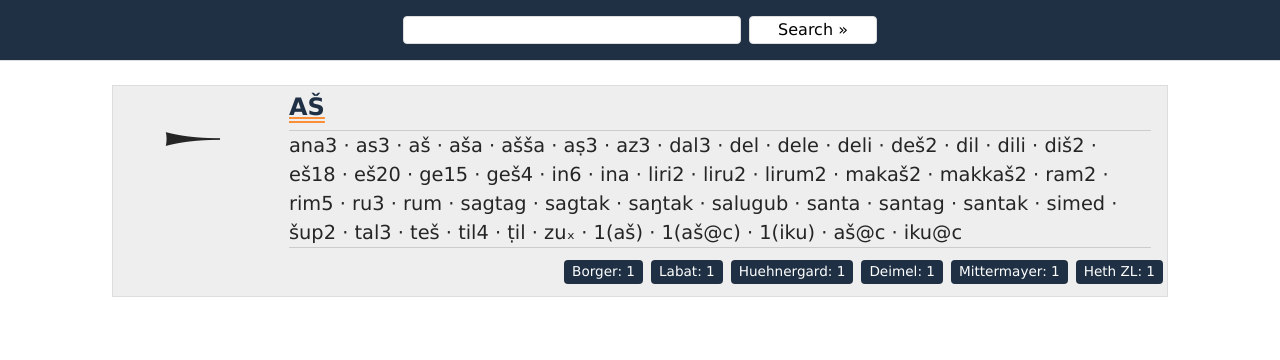
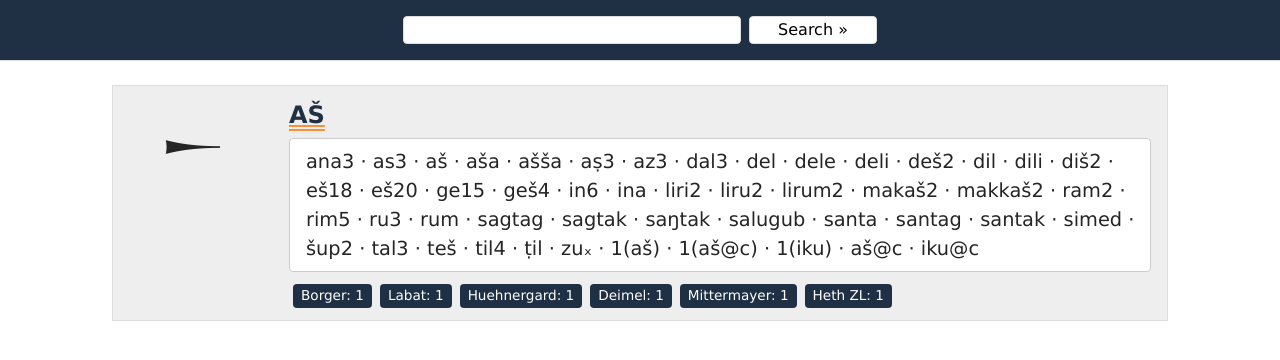
Before and after one commit to jackweinbender/zeichenliste, a Flask app: page /signs/1 in a window 1280 px wide. Shown: the top 360 px of the page. Run offline with Flask 2, Linux system fonts and the light colour scheme; some web fonts are replaced.

Commit message:
Cleaner full-screen

```diff
--- a/static/style.css
+++ b/static/style.css
@@ -84,7 +84,6 @@ a:hover{
     background: #eee;
     border:solid 1px #ddd;
     margin: 0.5rem 0;
-    display:grid;
 }
 
 .results-card-sign {
@@ -95,7 +94,9 @@ a:hover{
     line-height: 1.5;
     font-size: 1.21rem;
     margin-bottom: 0.5rem;
-    margin-right:1rem;
+    text-align: left;
+    padding:0.5rem 0.5rem 0.5rem 1rem;
+    background-color: white;
     border-bottom: solid 1px #ccc;
     border-top: solid 1px #ccc;
 }
@@ -128,6 +129,7 @@ a:hover{
         font-size: 4rem;
     }
     .results-card {
+        padding-top:1rem;
         text-align: left;
         display: grid;
         grid-template-columns: auto 1fr;
@@ -146,11 +148,14 @@ a:hover{
         grid-area: header;
     }
     .results-card-values {
+        margin-right:1rem;
         grid-area: values;
+        border-radius: 0.25rem;
+        border: solid 1px #ccc;
     }
     .results-card-list-ids {
         grid-area: ids;
-        justify-content: right;
+        justify-content: left;
     }
 
 }
```
